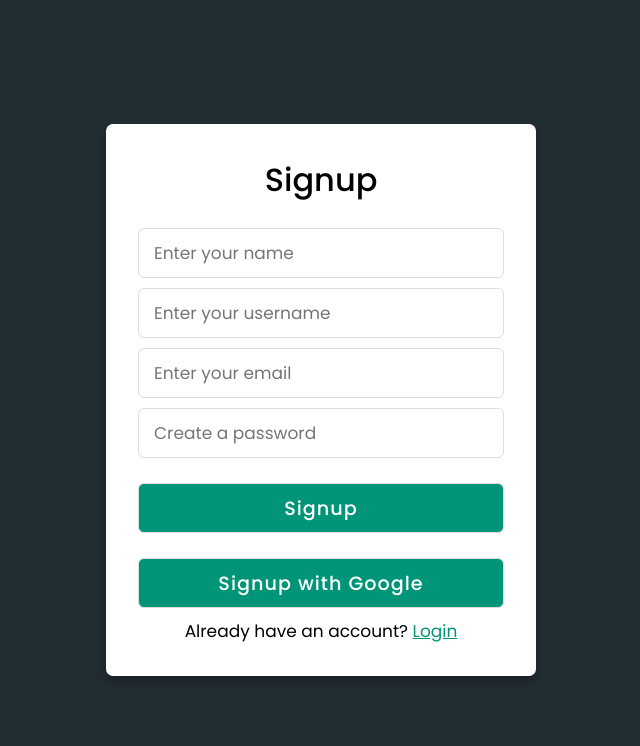
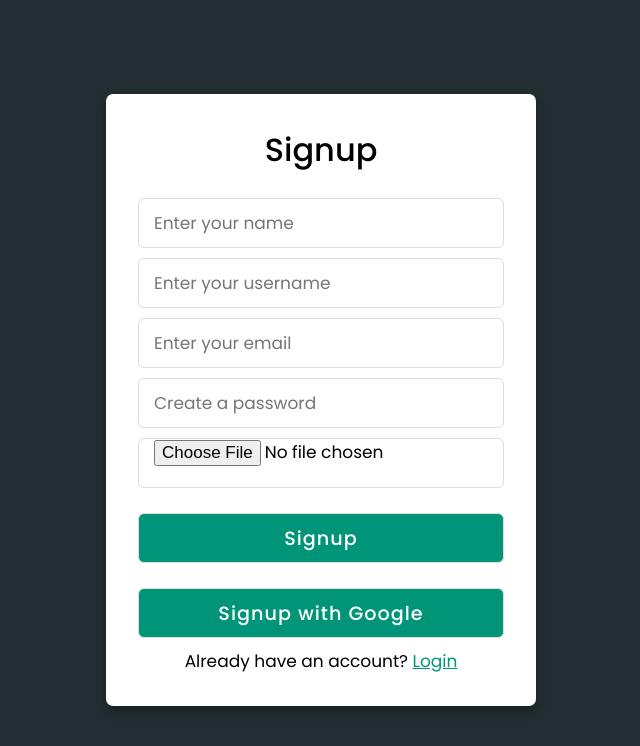
Before and after one commit to CharukaMahesh/sidhdharthacollege, a plain HTML site: page index.html in a window 1280 px wide. Both pictures are taken after a click on the link "Signup". Shown: the whole page, without its empty margins (319-959 px from the left). Drawn offline with Linux system fonts and the light colour scheme.

Commit message:
Update index.html

```diff
--- a/index.html
+++ b/index.html
@@ -37,8 +37,10 @@
       <form action="#">
         <input type="text" id="name" placeholder="Enter your name">
         <input type="text" id='username' placeholder="Enter your username">
-        <input type="text" id='email' placeholder="Enter your email">
+        <input type="email" id='email' placeholder="Enter your email">
         <input type="password" id='password' placeholder="Create a password">
+        <!-- Profile photo upload -->
+        <input type="file" id="profilePhoto" accept="image/*">
         <input type="button" class="button signupbtn" value="Signup">
         <!-- Google Sign-Up Button -->
         <input type="button" class="button google-signup" value="Signup with Google" id="googleSignup">
@@ -72,7 +74,7 @@
 
   <script src="https://www.gstatic.com/firebasejs/8.10.1/firebase-app.js"></script>
   <script src="https://www.gstatic.com/firebasejs/8.10.1/firebase-auth.js"></script>
-  <script src="https://www.gstatic.com/firebasejs/8.10.1/firebase-firestore.js"></script>
+  <script src="https://www.gstatic.com/firebasejs/8.10.1/firebase-storage.js"></script>
   <script src="page0.js" type="module"></script>
 </body>
-</html>
+  </html>
```
